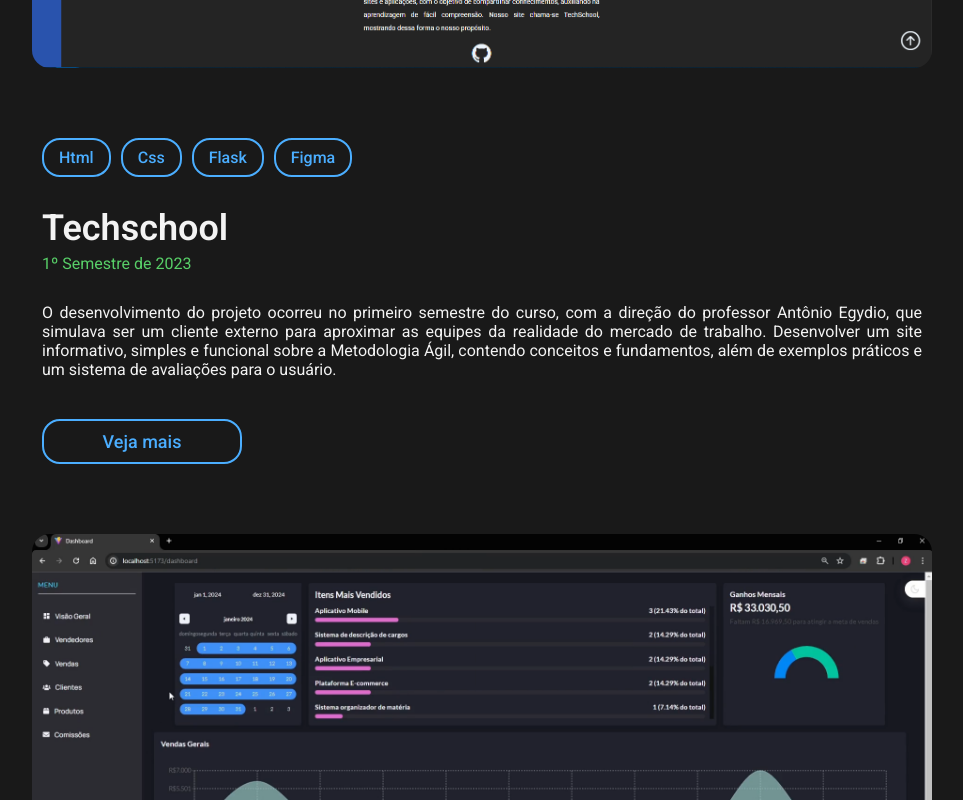
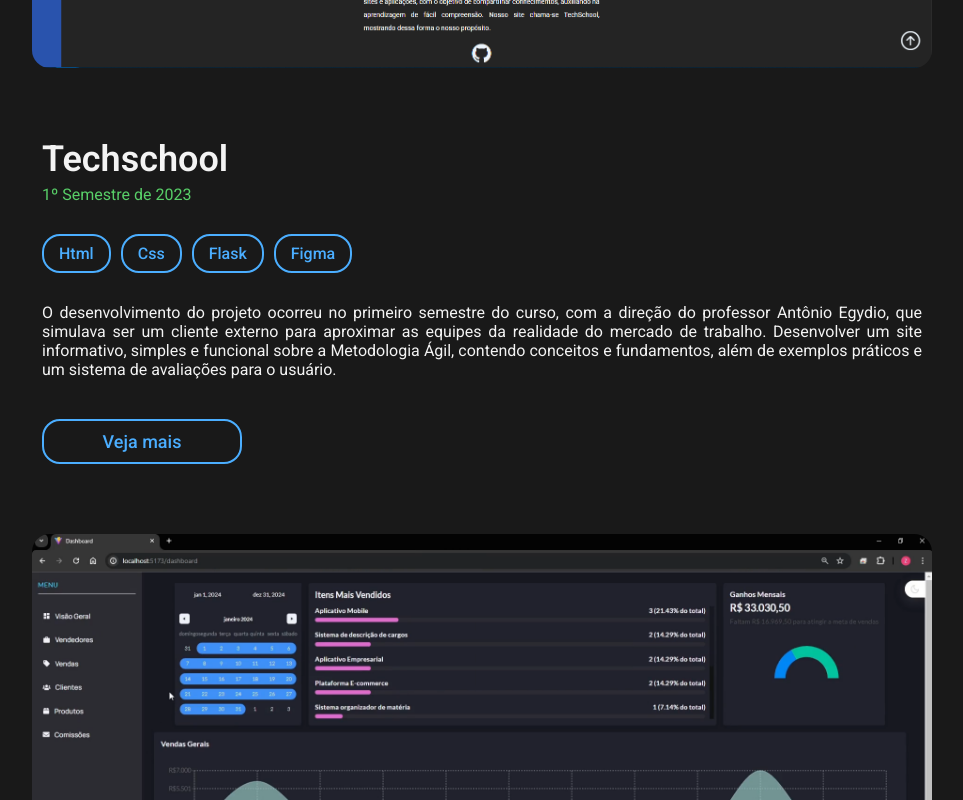
Before and after one commit to pedrohenribeiro/Portfolio-Profissional, a React (Vite) app in the folder portfolio-profissional/: page / in a window 1280 px wide. Shown: the part 3260-4060 px from the top of the page, without its empty margins (158-1121 px from the left). Built offline with nearby package versions, Linux system fonts and the light colour scheme.

Commit message:
style: cardProject layout

```diff
--- a/portfolio-profissional/src/components/home/Projetos.tsx
+++ b/portfolio-profissional/src/components/home/Projetos.tsx
@@ -32,14 +32,15 @@ function Projetos({ foto, tecnologias, titulo, periodo, texto, lado = 'esquerda'
       ) : (
         <>
           <div className={styles.descricao}>
+
+            <div className={styles.infoTopo}>
+              <h2 className={styles.titulo}>{titulo}</h2>
+              <p className={styles.periodo}>{periodo}</p>
+            </div>
             <div className={styles.tecnologias}>
               {tecnologias.map((tec, idx) => (
                 <p className={styles.tecnologia} key={idx}>{tec}</p>
               ))}
-            </div>
-            <div className={styles.infoTopo}>
-              <h2 className={styles.titulo}>{titulo}</h2>
-              <p className={styles.periodo}>{periodo}</p>
             </div>
             <p className={styles.texto}>{texto}</p>
             <button className={styles.botao}>Veja mais</button>
```
